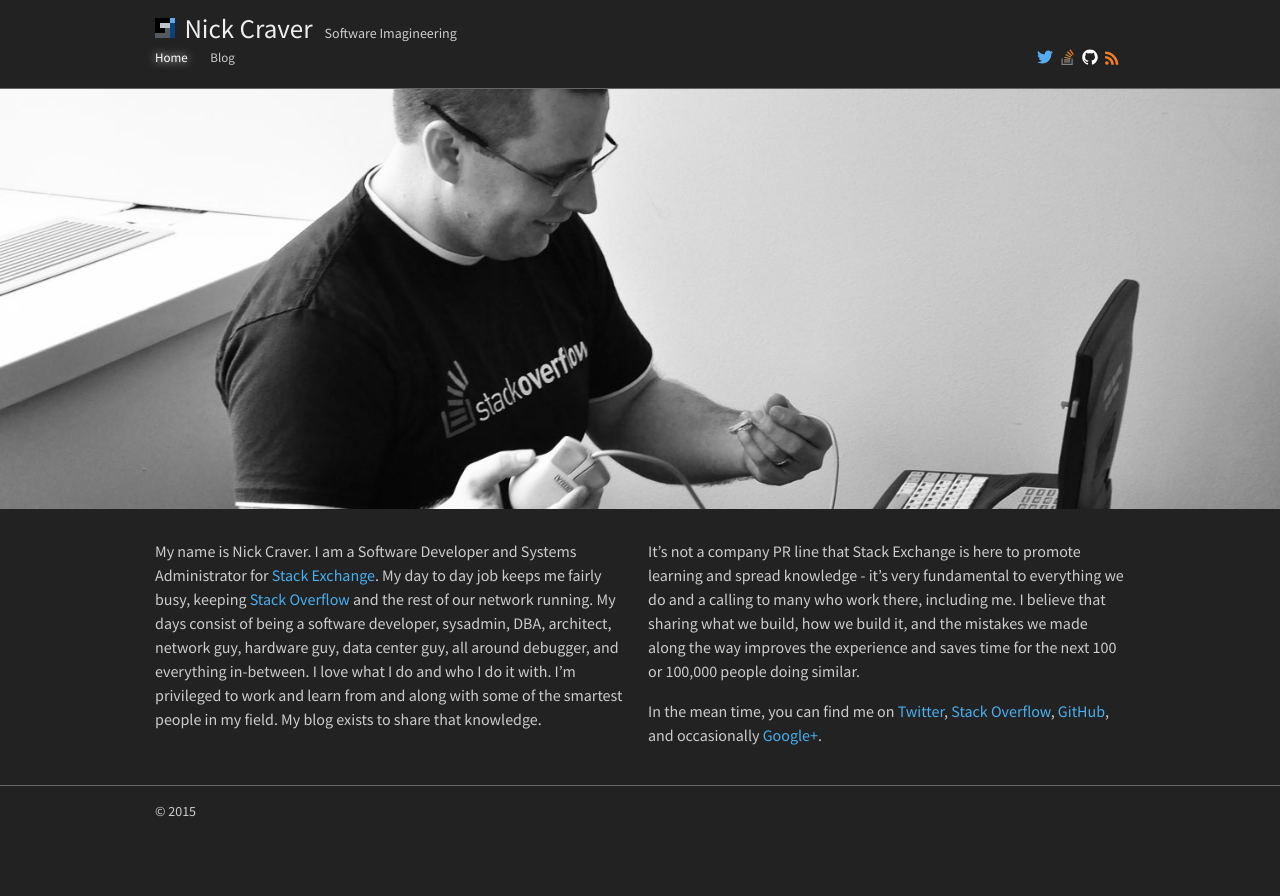
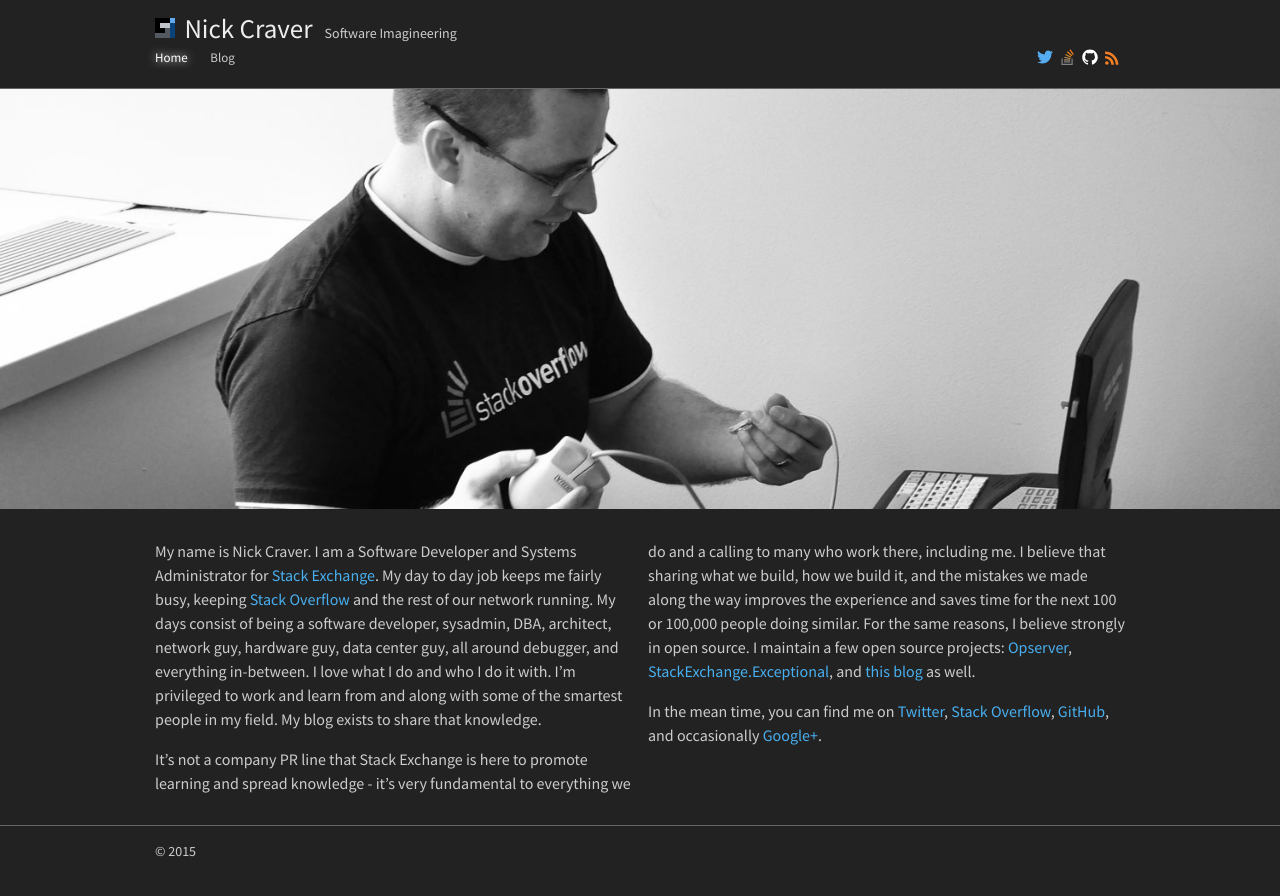
Before and after one commit to NickCraver/nickcraver.github.com, a Jekyll site: the page built from index.html, in a window 1280 px wide. Shown: the top 896 px of the page. Built offline with Jekyll 4.4.1, drawn with Linux system fonts in a browser that asks for light colours; the list of posts is cut into pages by our own code.

Commit message:
Copy additions

```diff
--- a/_includes/about.md
+++ b/_includes/about.md
@@ -1,5 +1,5 @@
 My name is Nick Craver. I am a Software Developer and Systems Administrator for [Stack Exchange](http://stackexchange.com/). My day to day job keeps me fairly busy, keeping [Stack Overflow](http://stackoverflow.com/) and the rest of our network running. My days consist of being a software developer, sysadmin, DBA, architect, network guy, hardware guy, data center guy, all around debugger, and everything in-between. I love what I do and who I do it with. I'm privileged to work and learn from and along with some of the smartest people in my field. My blog exists to share that knowledge.
 
-It's not a company PR line that Stack Exchange is here to promote learning and spread knowledge - it's very fundamental to everything we do and a calling to many who work there, including me. I believe that sharing what we build, how we build it, and the mistakes we made along the way improves the experience and saves time for the next 100 or 100,000 people doing similar.
+It's not a company PR line that Stack Exchange is here to promote learning and spread knowledge - it's very fundamental to everything we do and a calling to many who work there, including me. I believe that sharing what we build, how we build it, and the mistakes we made along the way improves the experience and saves time for the next 100 or 100,000 people doing similar. For the same reasons, I believe strongly in open source. I maintain a few open source projects: [Opserver](https://github.com/Opserver/Opserver), [StackExchange.Exceptional](https://github.com/NickCraver/StackExchange.Exceptional), and [this blog](https://github.com/NickCraver/nickcraver.github.com) as well.
 
 In the mean time, you can find me on [Twitter](http://twitter.com/Nick_Craver), [Stack Overflow](http://stackoverflow.com/users/13249/nick-craver), [GitHub](https://github.com/NickCraver), and occasionally <a href="https://plus.google.com/109466935056652719352/posts" rel="me">Google+</a>.
```
Also changed, not shown: Readme.md.
